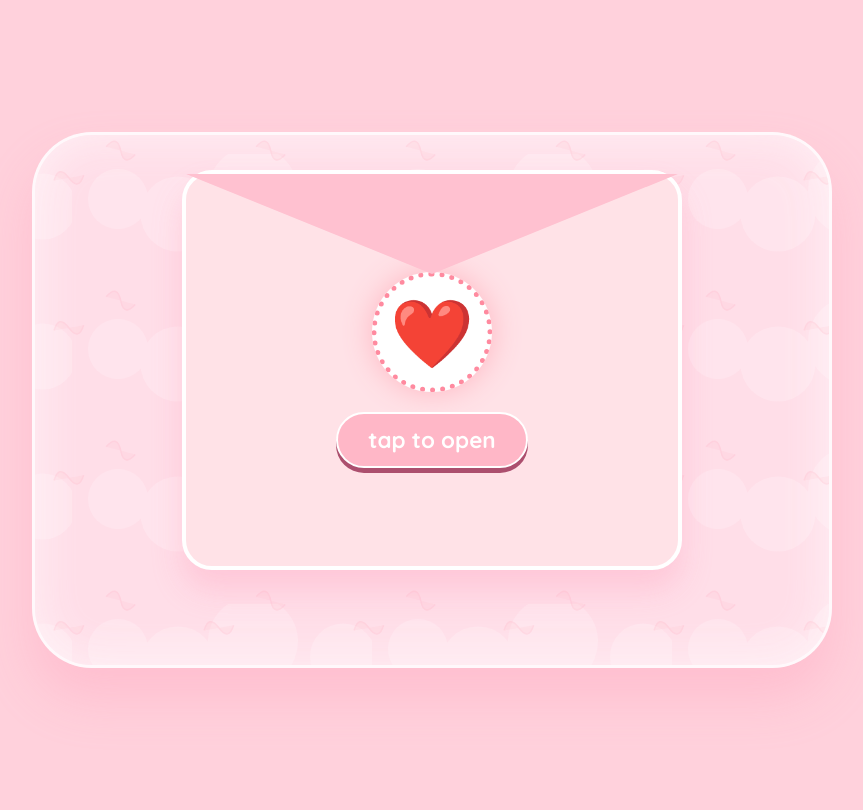
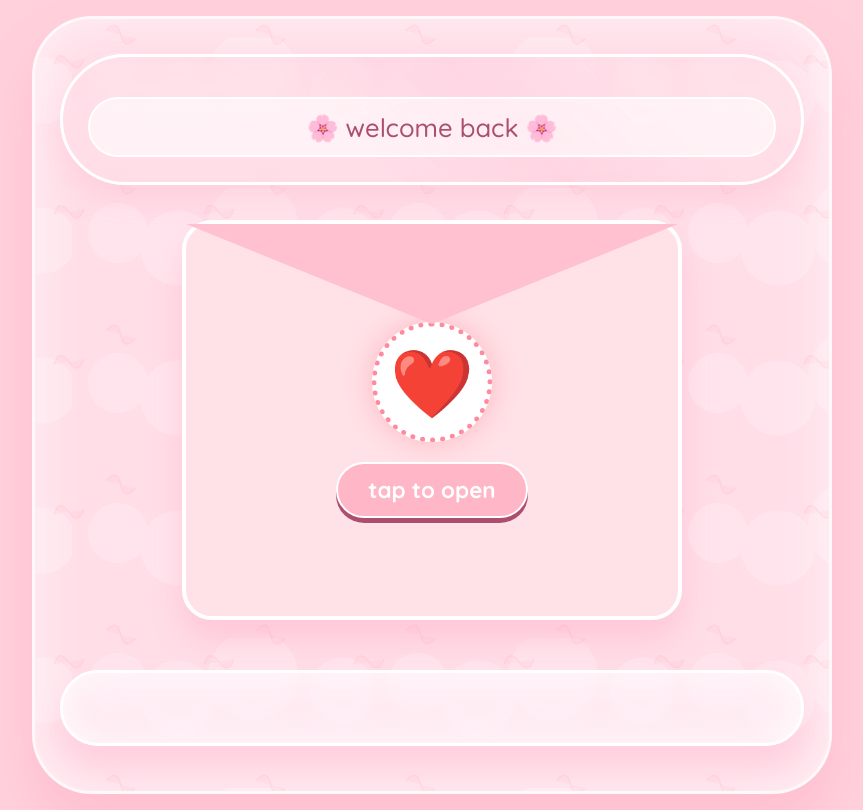
Before and after one commit to Caieees/Valentines-Day-, a plain HTML site: page index.html in a window 1280 px wide. Shown: the whole page, without its empty margins (208-1071 px from the left). Drawn offline with Linux system fonts and the light colour scheme.

Commit message:
Update comments and visibility for modal elements

```diff
--- a/index.html
+++ b/index.html
@@ -30,7 +30,7 @@
     <div class="cloud-bg"></div>
     <div class="petals"></div>
 
-    <!-- REFRESH MODAL - appears after making a choice -->
+    <!-- REFRESH MODAL - only appears after first answer and on refresh -->
     <div class="modal-sweet" id="refreshLetter">
       <div class="sweet-ring"></div>
       <div class="sweet-content">
@@ -39,8 +39,8 @@
       </div>
     </div>
 
-    <!-- SURPRISE HEADER - appears after making a choice -->
-    <div class="header-blush" id="surpriseHeader" style="display: none;">
+    <!-- SURPRISE HEADER - only appears after first answer and on refresh -->
+    <div class="header-blush" id="surpriseHeader">
       <div class="blush-waves"></div>
       <div class="floating-hearts-pink" id="floatingHearts"></div>
       <div class="blush-message" id="surpriseMessage">🌸 welcome back 🌸</div>
@@ -75,7 +75,7 @@
       </div>
 
       <!-- PERMANENT LETTER VAULT - appears after choice -->
-      <div class="letter-pink-vault" style="display: none;" id="letterVault">
+      <div class="letter-pink-vault" id="letterVault">
         <!-- LOVE LETTER - if she says YES -->
         <div class="letter-pink love-pink" id="loveLetter">
           <div class="pink-header">
@@ -128,3 +128,7 @@
   <script src="script.js"></script>
 </body>
 </html>
+
+  <script src="script.js"></script>
+</body>
+</html>
```
